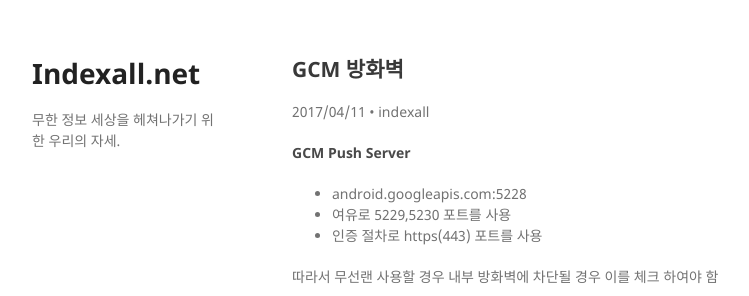
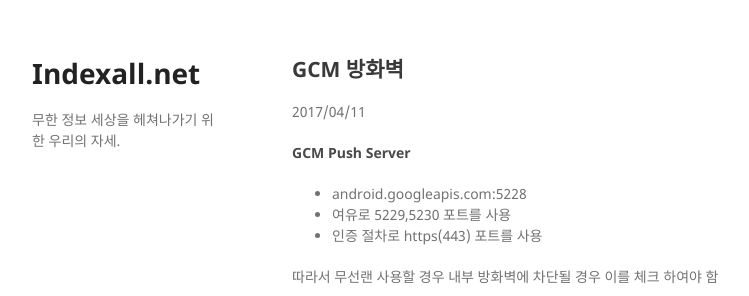
Before and after one commit to indexall/indexall.github.io, a Jekyll site: the page built from _posts/2017-04-11-firewall-of-gcm.md, in a window 1280 px wide. Shown: the top 296 px of the page, without its empty margins (178-927 px from the left). Built offline with Jekyll 4.4.1, drawn with Linux system fonts in a browser that asks for light colours.

Commit message:
no message

```diff
--- a/_layouts/post.html
+++ b/_layouts/post.html
@@ -10,9 +10,9 @@ layout: default
         {% assign date_format = site.minima.date_format | default: "%b %-d, %Y" %}
         {{ page.date | date: date_format }}
       </time>
-      {% if page.author %}
+      <!--{% if page.author %}
         • <span itemprop="author" itemscope itemtype="http://schema.org/Person"><span itemprop="name">{{ page.author }}</span></span>
-      {% endif %}</p>
+      {% endif %}</p>-->
   </div>
 
   <div class="post-content" itemprop="articleBody">
```
